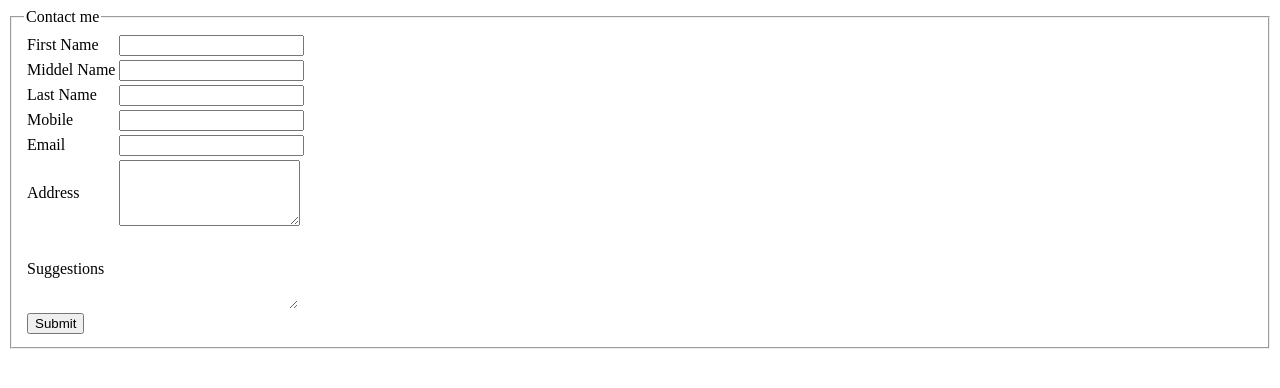
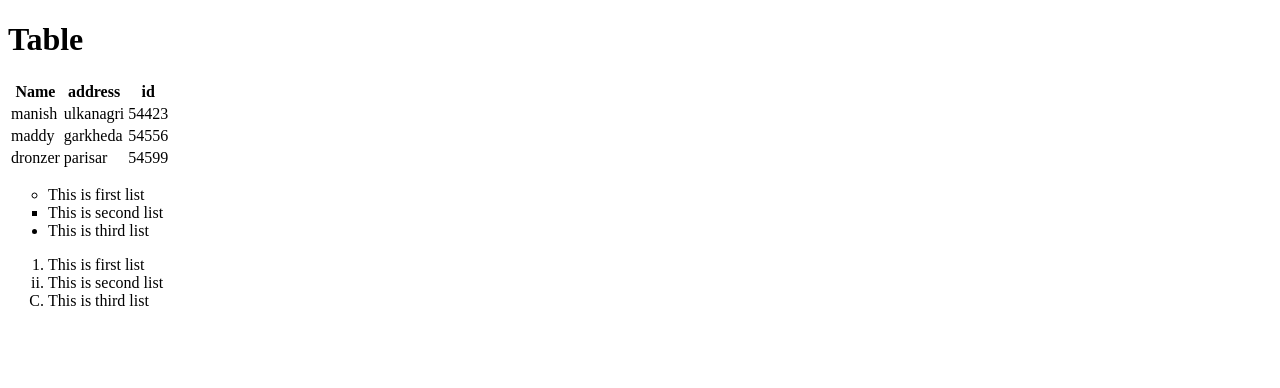
Before and after one commit to ManishD-1/HTML-CSS-Projects, a plain HTML site: page practise.html in a window 1280 px wide. Drawn offline with Linux system fonts and the light colour scheme.

Commit message:
Latest Commit Some parctise changes

```diff
--- a/practise.html
+++ b/practise.html
@@ -1,92 +1,51 @@
-<html>
+<!DOCTYPE html>
+<html lang="en">
 
 <head>
-    <title>
-        HTML Table and Forms
-    </title>
+    <meta charset="UTF-8">
+    <meta http-equiv="X-UA-Compatible" content="IE=edge">
+    <meta name="viewport" content="width=device-width, initial-scale=1.0">
+    <title>practise</title>
 </head>
 
 <body>
-    <form>
-       <fieldset>
-        <legend>Contact me</legend>
+    <h1>Table</h1>
     <table>
-
-
+        <thead>
             <tr>
-                    <td><label for="first-name"> First Name</label></td>
-                    <td><input type="text" name="first-name" required></td>
+                <th> Name </th>
+                <th> address </th>
+                <th> id </th>
             </tr>
-
-
+        </thead>
+        <tbody>
             <tr>
-                    <td><label for="middle-name"> Middel Name</label></td>
-                    <td><input type="text" name="middle-name" required></td>
+                <td> manish </td>
+                <td> ulkanagri </td>
+                <td> 54423 </td>
             </tr>
-
             <tr>
-                    <td>
-                        <label for="last-name"> Last Name</label>
-
-                    </td>
-                    <td>
-                        <input type="text" name="last-name" required>
-
-                    </td>
+                <td> maddy </td>
+                <td> garkheda </td>
+                <td> 54556 </td>
             </tr>
-
-
             <tr>
-                    <td>
-                        <label for="mobile-number"> Mobile</label>
-                    </td>
-                    <td>
-                        <input type="tel" name="mobile-number" required>
-                    </td>
+                <td> dronzer </td>
+                <td> parisar </td>
+                <td> 54599 </td>
             </tr>
-
-
-                <tr>
-                    <td>
-                        <label for="email"> Email</label>
-                    </td>
-                    <td>
-                        <input type="email" name="email">
-                    </td>
-                </tr>
-
-
-                <tr>
-                    <td>
-                        <label for="Address"> Address</label>
-                    </td>
-                    <td>
-                        <textarea name="address" rows="4"></textarea>
-                    </td>
-                </tr>
-
-                <tr>
-                    <td>
-                        <label for="Suggestions"> Suggestions</label>
-                    </td>
-                    <td>
-                        <textarea name="Suggestions" rows="5" style="border:10px"></textarea>
-                    </td>
-                </tr>
-
-
-                <tr>
-                    <td>
-                        <input type="submit">
-                    </td>
-                </tr>
-
-
+        </tbody>
     </table>
-        </fieldset>
-
-    </form>
-
+    <ul>
+        <li type="circle">This is first list</li>
+        <li type="square">This is second list</li>
+        <li>This is third list</li>
+    </ul>
+    <ol>
+        <li >This is first list</li>
+        <li type="i">This is second list</li>
+        <li type="A">This is third list</li>
+    </ol>
 </body>
 
 </html>
```
Lines whose indentation alone changed are shown as unchanged.
